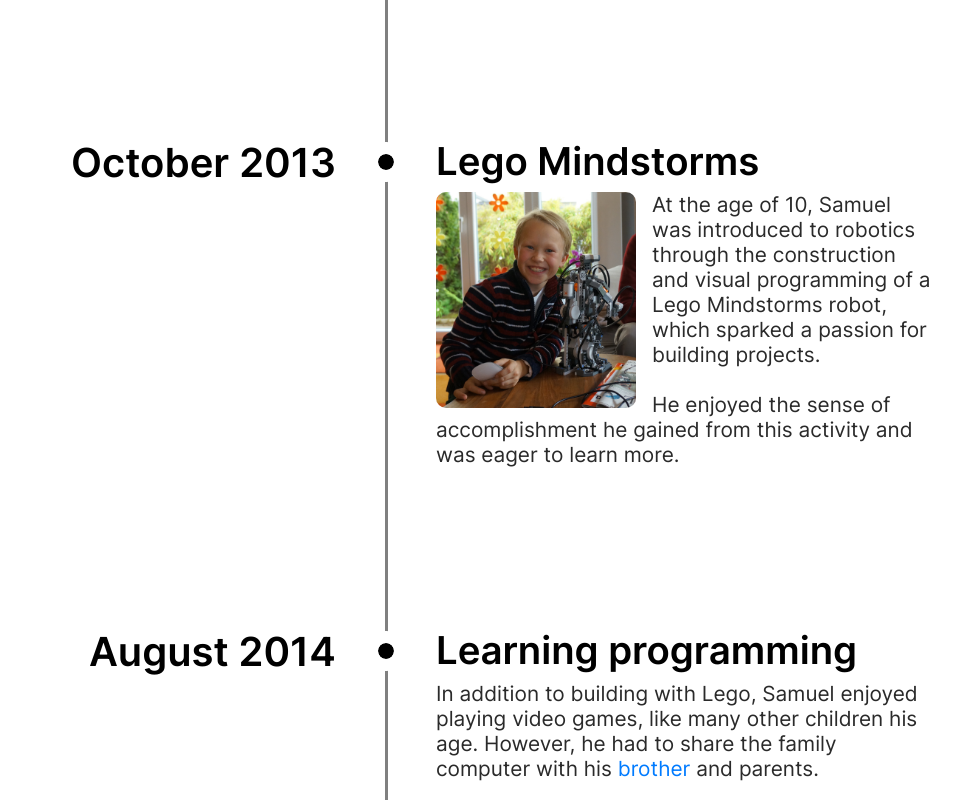
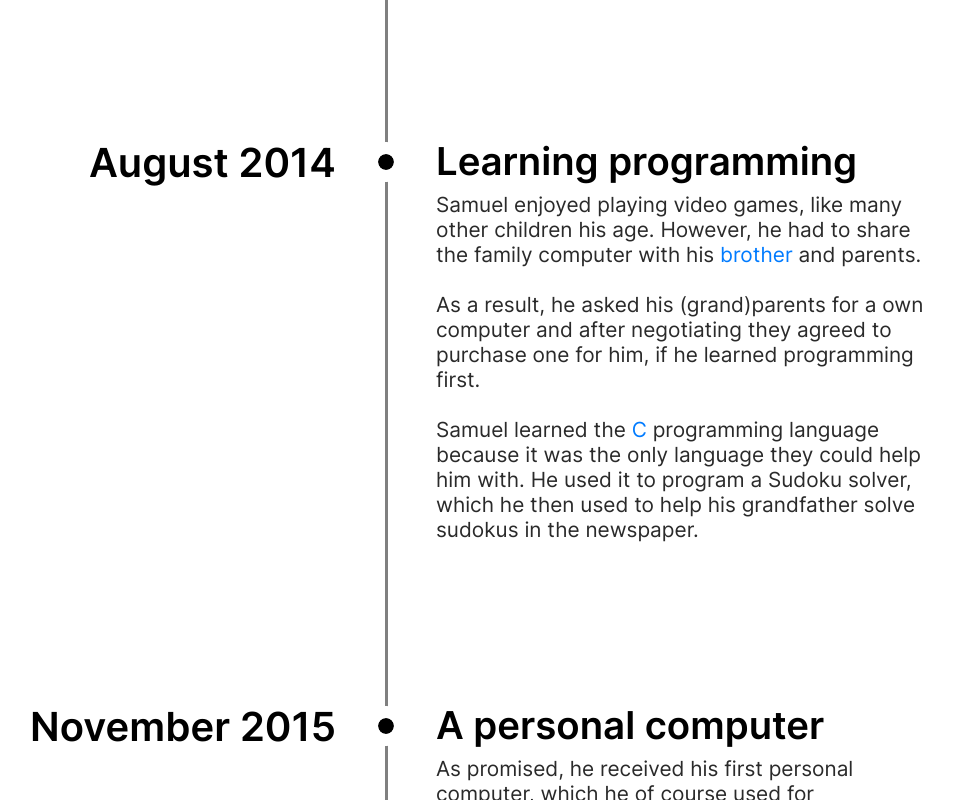
Before and after one commit to SamuelScheit/SamuelScheit, a Next.js app: page / in a window 1280 px wide. Shown: the part 2500-3300 px from the top of the page, without its empty margins (254-1214 px from the left). Built offline with nearby package versions, Linux system fonts and the light colour scheme.

Commit message:
fix: wording

```diff
--- a/components/about.tsx
+++ b/components/about.tsx
@@ -32,32 +32,10 @@ export function About() {
 						(grand)son to technology at an early age.
 					</div>
 				</TimelineItem>
-				<TimelineItem date="October 2013" title="Lego Mindstorms">
-					<Image
-						style={{
-							borderRadius: 10,
-							float: "left",
-							marginRight: "1rem",
-							maxWidth: "40%",
-							height: "auto",
-						}}
-						priority
-						width={250}
-						src={Lego}
-						alt="Lego"
-					/>
-					<div>
-						At the age of 10, Samuel was introduced to robotics through the construction and visual programming of a Lego
-						Mindstorms robot, which sparked a passion for building projects.
-						<br />
-						<br />
-						He enjoyed the sense of accomplishment he gained from this activity and was eager to learn more.
-					</div>
-				</TimelineItem>
 				<TimelineItem date="August 2014" title="Learning programming">
 					<div>
-						In addition to building with Lego, Samuel enjoyed playing video games, like many other children his age. However, he
-						had to share the family computer with his <Link href="https://linktr.ee/GxdAim">brother</Link> and parents. <br />
+						Samuel enjoyed playing video games, like many other children his age. However, he had to share the family computer
+						with his <Link href="https://linktr.ee/GxdAim">brother</Link> and parents. <br />
 						<br />
 						As a result, he asked his (grand)parents for a own computer and after negotiating they agreed to purchase one for
 						him, if he learned programming first. <br />
@@ -144,14 +122,12 @@ export function About() {
 						Samuel wanted to create an alternative platform to Discord that is free, open-source and can be self-hosted.
 						<br />
 						<br />
-						However he still wanted to be able to communicate with his friends and the bots he made prior.
+						However he still wanted to be able to communicate with his friends and use the bots he made prior.
 						<br />
 						<br />
 						That is why he founded <Link href="https://fosscord.com/">Fosscord</Link>, a platform that is backwards compatible
 						to discord that enables users to have control over their conversations while still being able to use Discord
 						clients, bots, and libraries.
-						<br />
-						<br />
 					</div>
 				</TimelineItem>
 				<TimelineItem date="January 2022" title="Trant">
```
